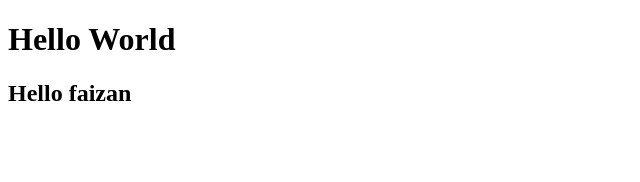
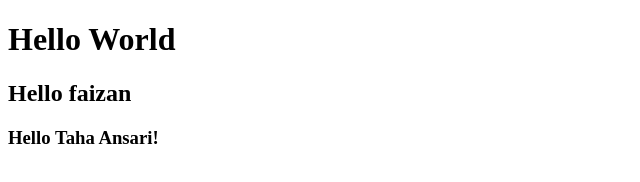
Before and after one commit to faizanansari1/bootcamp2020, a plain HTML site: page index.html in a window 1280 px wide. Shown: the whole page, without its empty margins (0-640 px from the left). Drawn offline with Linux system fonts and the light colour scheme.

Commit message:
Updated index.html file

```diff
--- a/index.html
+++ b/index.html
@@ -7,7 +7,7 @@
 </head>
 <body>
     <h1>Hello World</h1>
-
-<h2>Hello faizan</h2>
+    <h2>Hello faizan</h2>
+    <h3>Hello Taha Ansari! </h3>
 </body>
 </html>
```
